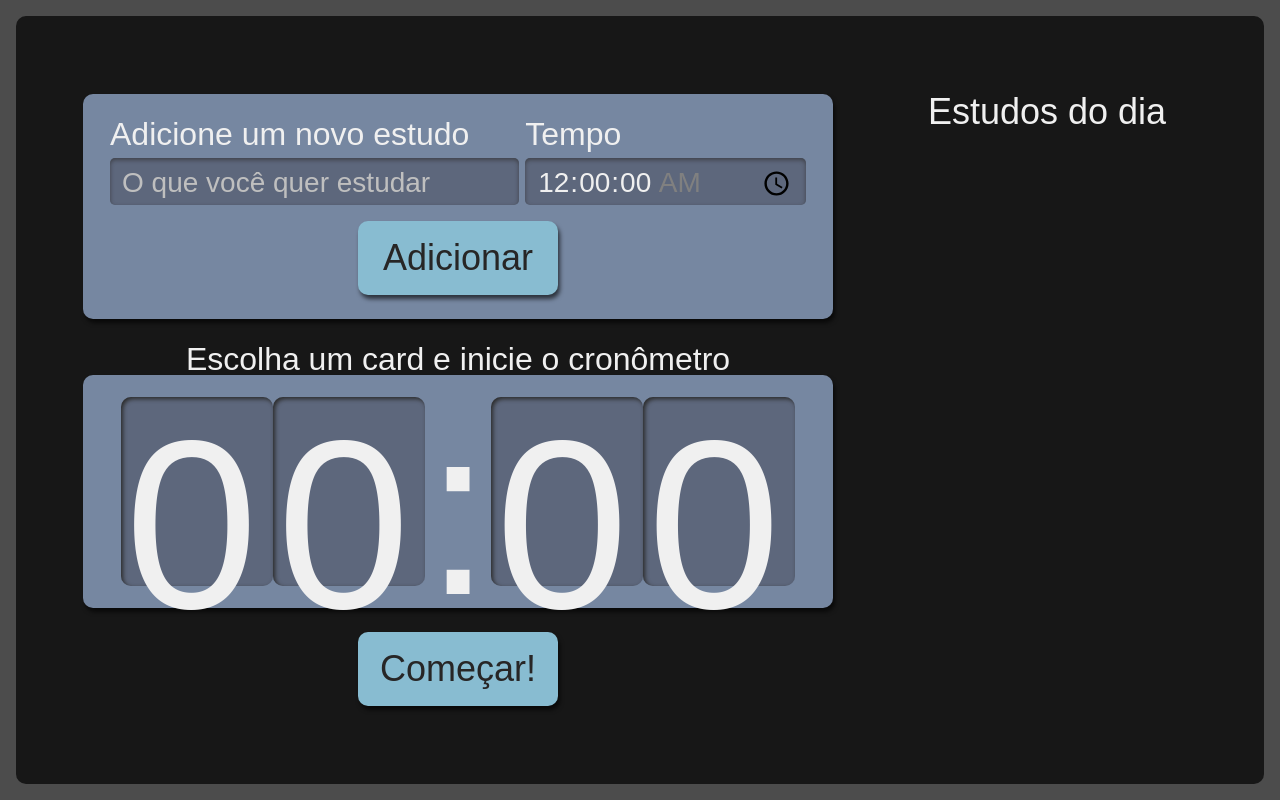
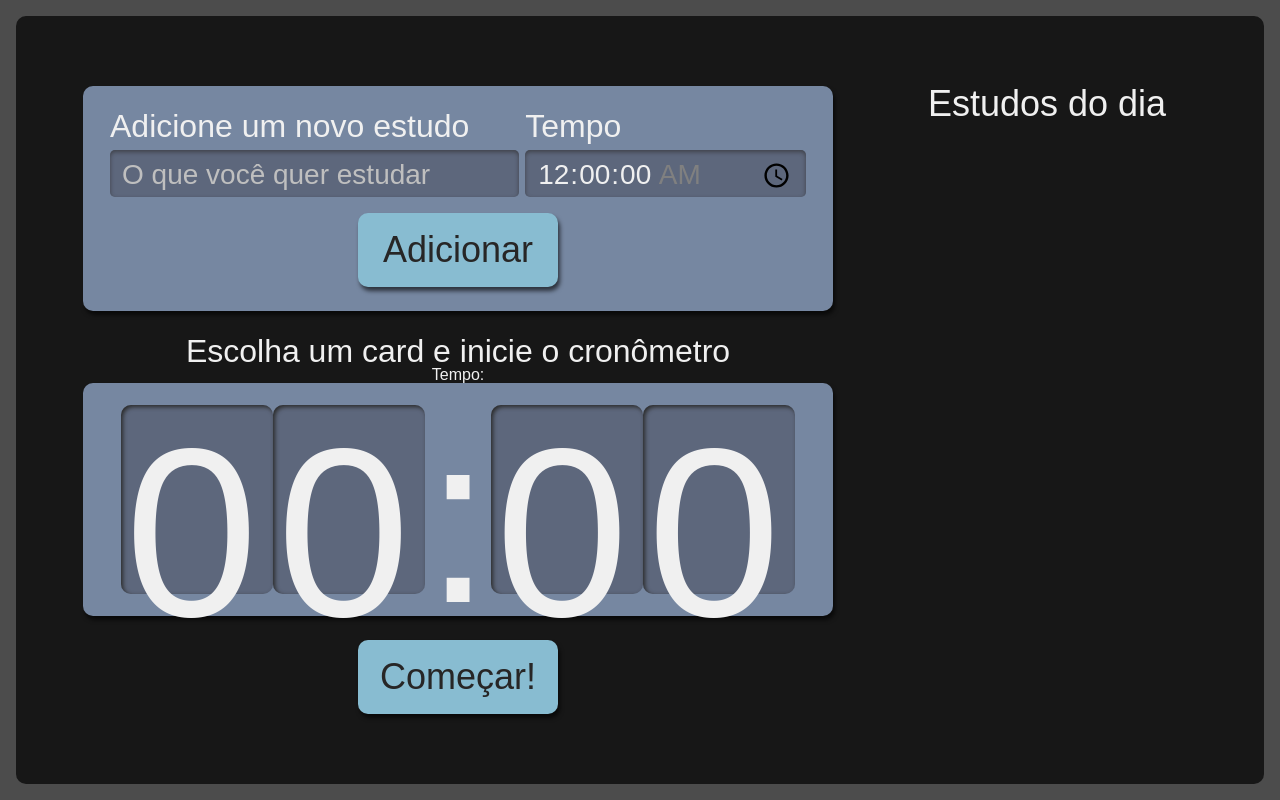
Before and after one commit to felipemarinhodev/alura-studies, a React (Create React App) app: page / in a window 1280 px wide. Built offline with nearby package versions, Linux system fonts and the light colour scheme.

Commit message:
comecando o cronometro e observando mudanças

```diff
--- a/src/components/Timer/index.tsx
+++ b/src/components/Timer/index.tsx
@@ -1,18 +1,32 @@
+import { useEffect, useState } from 'react';
+import { tempoParaSegundos } from '../../common/utils/time';
+import { ITarefa } from '../../types/tarefa';
 import Button from '../Button';
 import Clock from './Clock';
 
 import style from './Timer.module.scss';
 
-export default function Timer () {
+interface TimerProps {
+  selecionado: ITarefa | undefined;
+}
+
+export default function Timer({ selecionado }: TimerProps) {
+  const [tempo, setTempo] = useState<number>();
+
+	useEffect(() => {
+		if (selecionado?.tempo) {
+			setTempo(tempoParaSegundos(selecionado.tempo));
+		}
+	}, [selecionado])
+
   return (
     <div className={style.cronometro}>
       <p className={style.titulo}>Escolha um card e inicie o cronômetro</p>
+			Tempo: {tempo}
       <div className={style.relogioWrapper}>
         <Clock />
       </div>
-			<Button>
-				Começar!
-			</Button>
+      <Button>Começar!</Button>
     </div>
-	)
+  );
 }
--- a/src/pages/App.tsx
+++ b/src/pages/App.tsx
@@ -25,7 +25,7 @@ function App() {
     <div className={style.AppStyle}>
       <Formulario setTarefas={setTarefas} />
       <List tarefas={tarefas} selecionaTarefa={selecionaTarefa} />
-      <Timer />
+      <Timer selecionado={selecionado} />
     </div>
   );
 }
```
Lines whose indentation alone changed are shown as unchanged.
